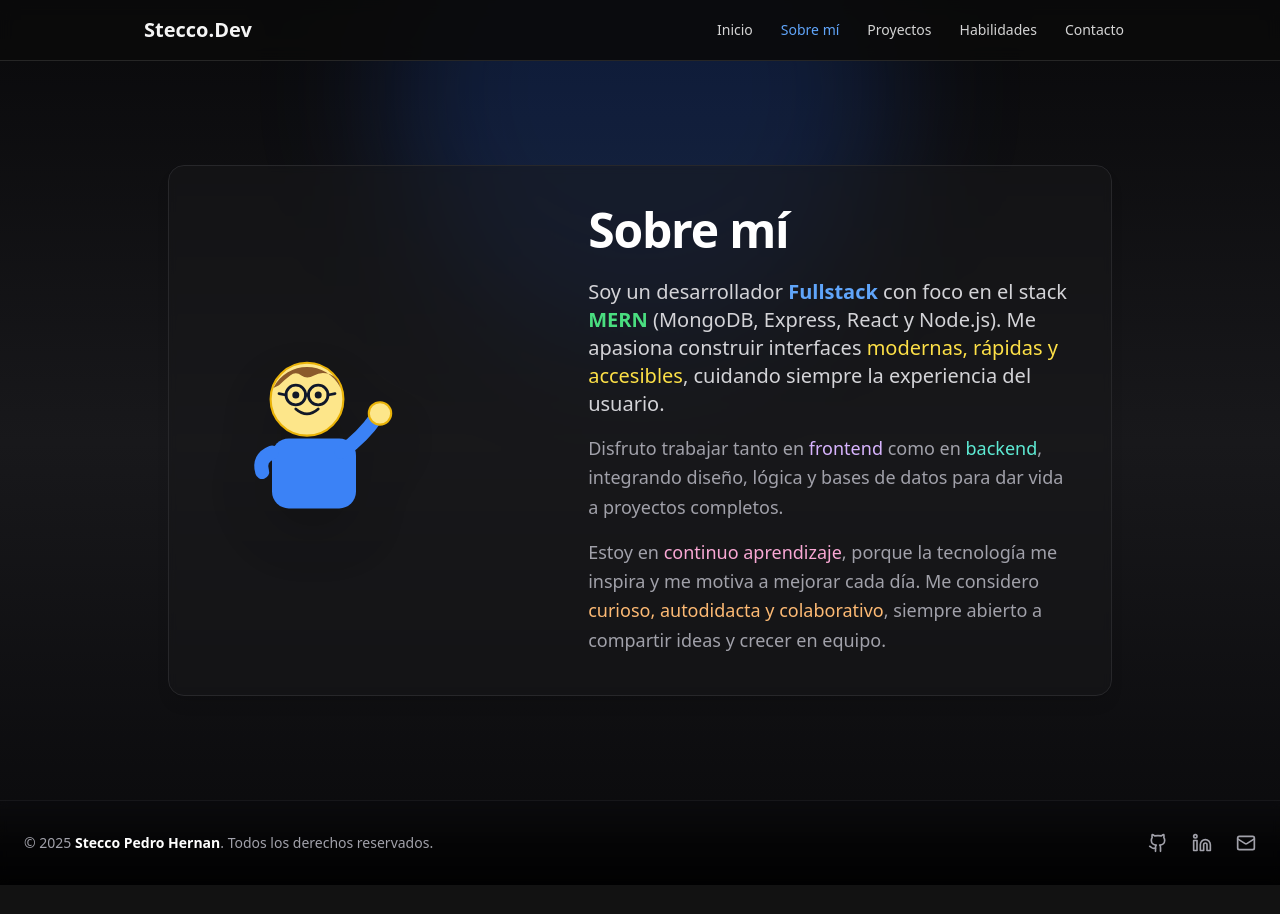
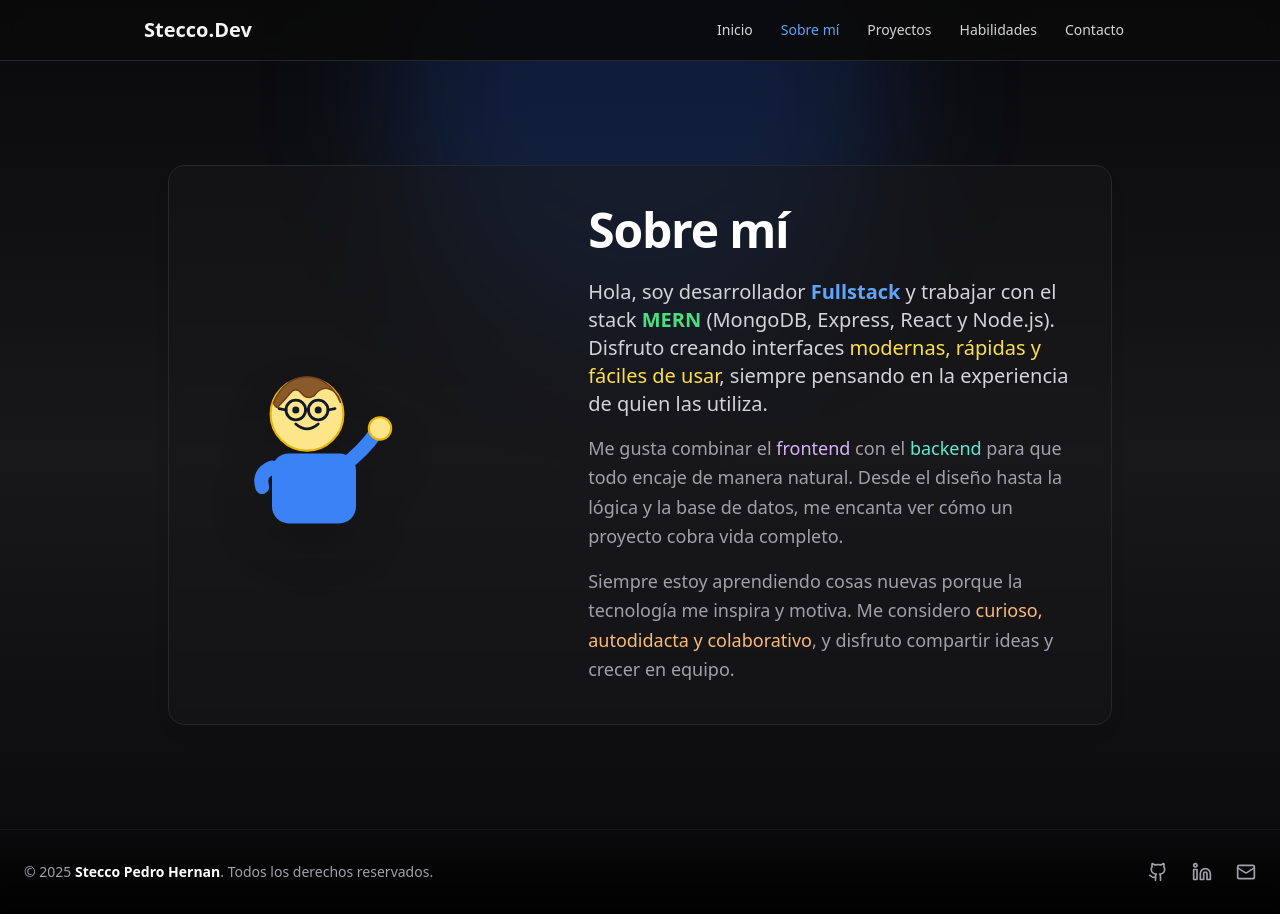
Before and after one commit to stecc88/PerfilConReact, a React (Vite) app: page /sobre-mi in a window 1280 px wide. Before the commit the page ends 885 px from the top, so only its background shows below. Built offline with nearby package versions, Linux system fonts and the light colour scheme.

Commit message:
Actualizacion Sobremi

```diff
--- a/src/sections/Home.jsx
+++ b/src/sections/Home.jsx
@@ -3,7 +3,7 @@ import { Link } from 'react-router-dom'
 
 export default function Home() {
   return (
-    <section className="relative flex flex-col items-center justify-center text-center min-h-[90vh] px-6 overflow-hidden">
+    <section className="relative flex flex-col items-center justify-center text-center min-h-[90vh] px-4 overflow-hidden">
       {/* Título y descripción */}
       <motion.h1
         initial={{ opacity: 0, y: 20 }}
@@ -52,7 +52,7 @@ export default function Home() {
         initial={{ opacity: 0 }}
         animate={{ opacity: 1 }}
         transition={{ delay: 0.6, duration: 0.8 }}
-        className="mt-14 flex gap-6 text-4xl text-zinc-500"
+        className="mt-14 flex flex-wrap justify-center gap-6 text-4xl text-zinc-500"
       >
         <i className="devicon-html5-plain colored"></i>
         <i className="devicon-css3-plain colored"></i>
--- a/src/sections/SobreMi.jsx
+++ b/src/sections/SobreMi.jsx
@@ -17,22 +17,30 @@ export default function SobreMi() {
               height="192"
               viewBox="0 0 160 160"
               role="img"
-              aria-label="Avatar ilustrado saludando con lentes"
+              aria-label="Avatar ilustrado saludando con lentes y cabello despeinado"
               className="h-44 w-44 md:h-56 md:w-56 drop-shadow-2xl"
               initial={{ opacity: 0, scale: 0.9 }}
               animate={{ opacity: 1, scale: 1 }}
               transition={{ duration: 0.8, ease: 'easeOut', delay: 0.2 }}
             >
               <circle cx="70" cy="58" r="26" fill="#FDE68A" stroke="#EAB308" strokeWidth="1.5" />
+
+              {/* Cabello despeinado */}
               <path
-                d="M46 50 C56 30, 84 30, 94 50
+                d="M46 50
+                   C56 25, 84 25, 94 50
                    Q92 42 86 40
-                   Q80 38 75 41
-                   Q70 44 66 41
-                   Q62 38 58 41
-                   Q54 44 50 48 Z"
+                   Q80 38 75 45
+                   Q70 48 66 43
+                   Q62 38 58 43
+                   Q54 48 50 52
+                   Q48 55 46 50 Z"
                 fill="#8B5A2B"
+                stroke="#6B3E1E"
+                strokeWidth="1"
               />
+
+              {/* Ojos */}
               <circle cx="62" cy="55" r="2.5" fill="#111827" />
               <circle cx="78" cy="55" r="2.5" fill="#111827" />
               <circle cx="62" cy="55" r="7" fill="none" stroke="#0F172A" strokeWidth="2" />
@@ -40,9 +48,15 @@ export default function SobreMi() {
               <line x1="69" y1="55" x2="71" y2="55" stroke="#0F172A" strokeWidth="2" strokeLinecap="round" />
               <line x1="55" y1="55" x2="50" y2="54" stroke="#0F172A" strokeWidth="2" strokeLinecap="round" />
               <line x1="85" y1="55" x2="90" y2="54" stroke="#0F172A" strokeWidth="2" strokeLinecap="round" />
+
+              {/* Boca */}
               <path d="M62 65 Q70 72 78 65" stroke="#111827" strokeWidth="2" fill="none" strokeLinecap="round" />
+
+              {/* Cuerpo */}
               <rect x="45" y="86" width="60" height="50" rx="12" fill="#3B82F6" />
               <path d="M45 96 Q35 100 38 110" stroke="#3B82F6" strokeWidth="10" strokeLinecap="round" fill="none" />
+
+              {/* Mano saludando */}
               <motion.g
                 style={{ transformOrigin: '110px 70px' }}
                 animate={{ rotate: [0, 12, -8, 12, 0] }}
@@ -60,15 +74,14 @@ export default function SobreMi() {
               Sobre mí
             </h1>
             <p className="mt-6 text-zinc-300 leading-relaxed text-lg md:text-xl">
-              Soy un desarrollador <span className="text-blue-400 font-semibold">Fullstack</span> con foco en el stack <span className="text-green-400 font-semibold">MERN</span> (MongoDB, Express, React y Node.js).
-              Me apasiona construir interfaces <span className="text-yellow-300">modernas, rápidas y accesibles</span>, cuidando siempre la experiencia del usuario.
+              Hola, soy desarrollador <span className="text-blue-400 font-semibold">Fullstack</span> y trabajar con el stack <span className="text-green-400 font-semibold">MERN</span> (MongoDB, Express, React y Node.js).
+              Disfruto creando interfaces <span className="text-yellow-300">modernas, rápidas y fáciles de usar</span>, siempre pensando en la experiencia de quien las utiliza.
             </p>
             <p className="mt-4 text-zinc-400 leading-relaxed text-lg">
-              Disfruto trabajar tanto en <span className="text-purple-300">frontend</span> como en <span className="text-teal-300">backend</span>, integrando diseño, lógica y bases de datos para dar vida a proyectos completos.
+              Me gusta combinar el <span className="text-purple-300">frontend</span> con el <span className="text-teal-300">backend</span> para que todo encaje de manera natural. Desde el diseño hasta la lógica y la base de datos, me encanta ver cómo un proyecto cobra vida completo.
             </p>
             <p className="mt-4 text-zinc-400 leading-relaxed text-lg">
-              Estoy en <span className="text-pink-300 font-medium">continuo aprendizaje</span>, porque la tecnología me inspira y me motiva a mejorar cada día.
-              Me considero <span className="font-medium text-orange-300">curioso, autodidacta y colaborativo</span>, siempre abierto a compartir ideas y crecer en equipo.
+              Siempre estoy aprendiendo cosas nuevas porque la tecnología me inspira y motiva. Me considero <span className="font-medium text-orange-300">curioso, autodidacta y colaborativo</span>, y disfruto compartir ideas y crecer en equipo.
             </p>
           </div>
         </div>
```
Also changed, not shown: src/assets/development-4536630.svg (deleted), src/assets/vivabuondi1.jpg (deleted), vercel.json (deleted).
